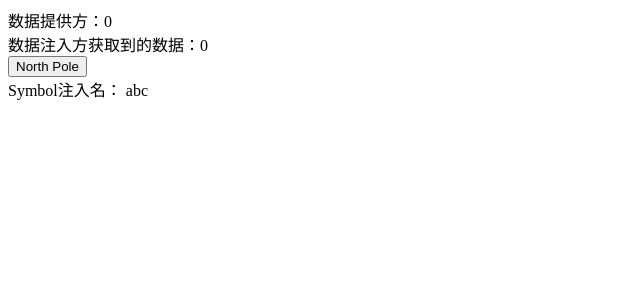
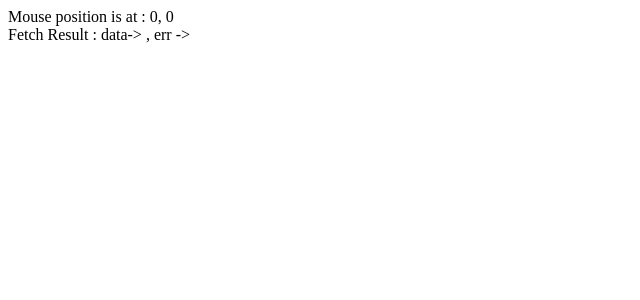
Before and after one commit to oubin17/vue3, a Vue app: page / in a window 1280 px wide. Shown: the top 300 px of the page, without its empty margins (0-640 px from the left). Built offline with nearby package versions, Linux system fonts and the light colour scheme.

Commit message:
组合式函数

```diff
--- a/src/App.vue
+++ b/src/App.vue
@@ -25,6 +25,7 @@ function callback2 (params1) {
 
 import Vprovide from "./components/provideinject/Vprovide.vue"
 
+import Vcomposable from "./components/composable/Vcomposable.vue"
 </script>
 
 <template>
@@ -61,7 +62,10 @@ import Vprovide from "./components/provideinject/Vprovide.vue"
 
 
   <!-- 依赖注入 -->
-  <Vprovide />
+  <!-- <Vprovide /> -->
+
+  <!-- 组合式函数 -->
+  <Vcomposable />
 </template>
 
 <style scoped></style>
--- /dev/null
+++ b/src/components/composable/Vcomposable.vue
@@ -0,0 +1,16 @@
+<script setup>
+import { useMouse } from '../../js/mouse.js'
+
+import { useFetch } from "../../js/fetch.js"
+
+const { x, y } = useMouse()
+
+const { data, err } = useFetch('...')
+</script>
+
+<template>
+  <div>Mouse position is at : {{ x }}, {{ y }}</div>
+  <div>Fetch Result : data-> {{ data }}, err -> {{ err }}</div>
+</template>
+
+<style></style>
--- /dev/null
+++ b/src/js/fetch.js
@@ -0,0 +1,14 @@
+import { ref } from 'vue'
+
+export function useFetch (url) {
+  const data = ref(null)
+  const error = ref(null)
+
+  // 先注释掉
+  // fetch(url)
+  //   .then((res) => res.json())
+  //   .then((json) => (data.value = json))
+  //   .then((err) => (error.value) = err)
+
+  return { data, error }
+}
--- /dev/null
+++ b/src/js/mouse.js
@@ -0,0 +1,16 @@
+import { ref, onMounted, onUnmounted } from 'vue'
+
+export function useMouse () {
+  const x = ref(0)
+  const y = ref(0)
+
+  function update (event) {
+    x.value = event.pageX
+    y.value = event.pageY
+  }
+
+  onMounted(() => window.addEventListener('mousemove', update))
+  onUnmounted(() => window.removeEventListener('mousemove', update))
+
+  return { x, y }
+}
```
